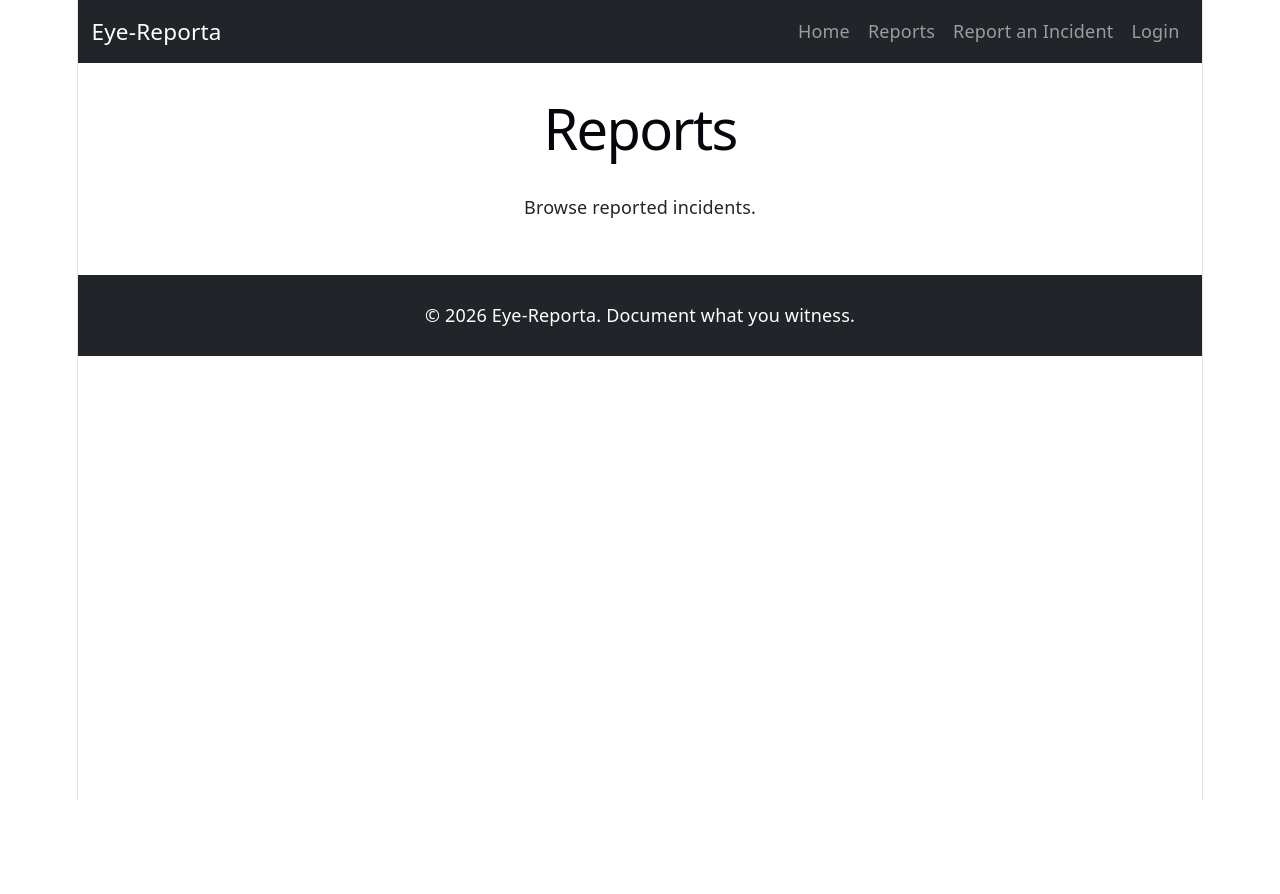
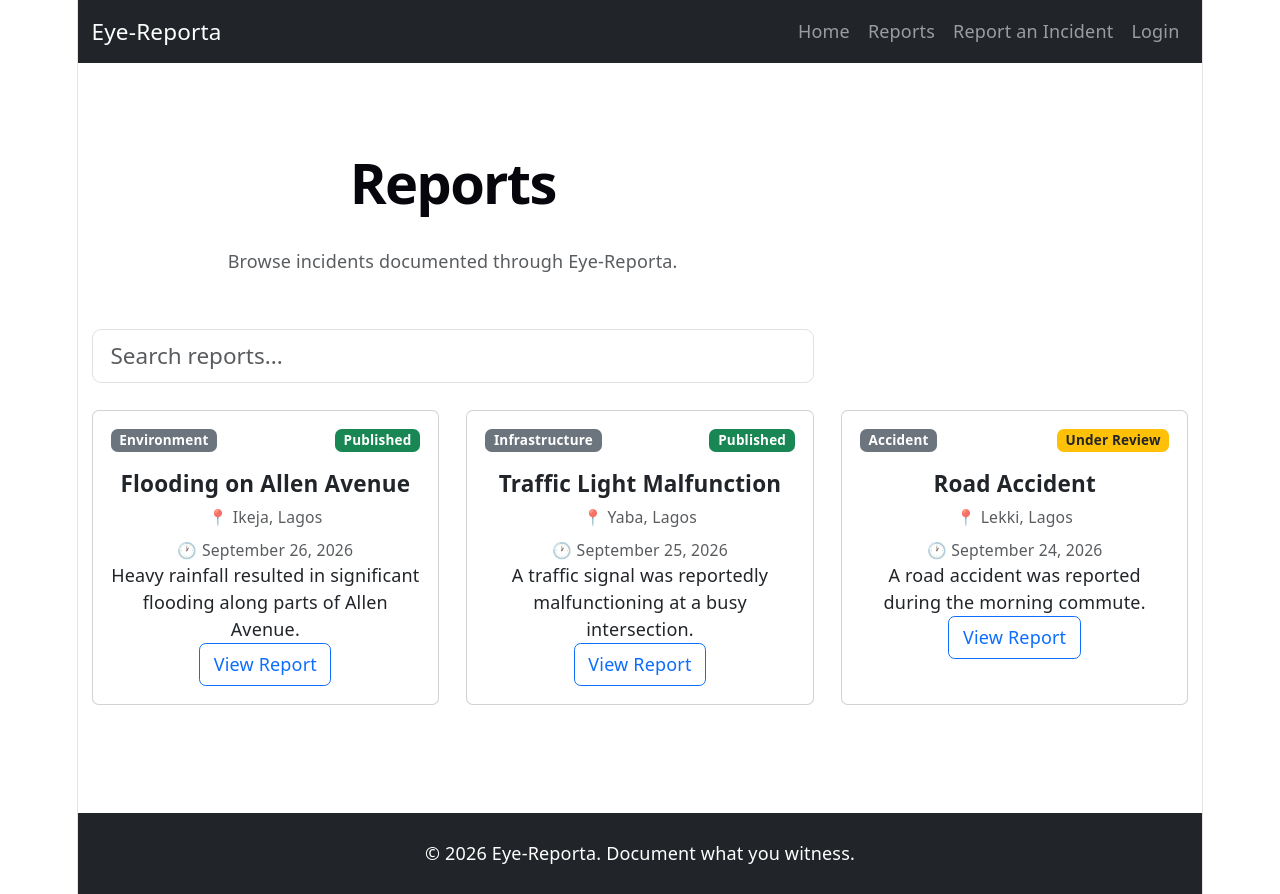
Before and after one commit to Perfected1/eye-reporta, a React (Vite) app: page /reports in a window 1280 px wide. Before the commit the page ends 800 px from the top, so only its background shows below. Built offline with nearby package versions, Linux system fonts and the light colour scheme.

Commit message:
Build reports listing page

```diff
--- a/src/pages/Reports.jsx
+++ b/src/pages/Reports.jsx
@@ -1,8 +1,123 @@
+const reports = [
+  {
+    id: 1,
+    title: "Flooding on Allen Avenue",
+    category: "Environment",
+    location: "Ikeja, Lagos",
+    date: "September 26, 2026",
+    status: "Published",
+    description:
+      "Heavy rainfall resulted in significant flooding along parts of Allen Avenue."
+  },
+  {
+    id: 2,
+    title: "Traffic Light Malfunction",
+    category: "Infrastructure",
+    location: "Yaba, Lagos",
+    date: "September 25, 2026",
+    status: "Published",
+    description:
+      "A traffic signal was reportedly malfunctioning at a busy intersection."
+  },
+  {
+    id: 3,
+    title: "Road Accident",
+    category: "Accident",
+    location: "Lekki, Lagos",
+    date: "September 24, 2026",
+    status: "Under Review",
+    description:
+      "A road accident was reported during the morning commute."
+  }
+]
+
 function Reports() {
   return (
-    <div>
-      <h1>Reports</h1>
-      <p>Browse reported incidents.</p>
+    <div className="container py-5">
+
+      {/* Page Header */}
+      <div className="row mb-5">
+        <div className="col-lg-8">
+          <h1 className="fw-bold">
+            Reports
+          </h1>
+
+          <p className="text-muted">
+            Browse incidents documented through Eye-Reporta.
+          </p>
+        </div>
+      </div>
+
+      {/* Search */}
+      <div className="row mb-4">
+        <div className="col-lg-8">
+          <input
+            type="text"
+            className="form-control form-control-lg"
+            placeholder="Search reports..."
+          />
+        </div>
+      </div>
+
+      {/* Reports */}
+      <div className="row g-4">
+
+        {reports.map((report) => (
+          <div className="col-md-6 col-lg-4" key={report.id}>
+
+            <div className="card h-100">
+
+              <div className="card-body">
+
+                <div className="d-flex justify-content-between align-items-start mb-3">
+
+                  <span className="badge bg-secondary">
+                    {report.category}
+                  </span>
+
+                  <span
+                    className={
+                      report.status === "Published"
+                        ? "badge bg-success"
+                        : "badge bg-warning text-dark"
+                    }
+                  >
+                    {report.status}
+                  </span>
+
+                </div>
+
+                <h5 className="card-title fw-bold">
+                  {report.title}
+                </h5>
+
+                <p className="text-muted small mb-2">
+                  📍 {report.location}
+                </p>
+
+                <p className="text-muted small">
+                  🕐 {report.date}
+                </p>
+
+                <p className="card-text">
+                  {report.description}
+                </p>
+
+                <a
+                  href={`/reports/${report.id}`}
+                  className="btn btn-outline-primary"
+                >
+                  View Report
+                </a>
+
+              </div>
+
+            </div>
+
+          </div>
+        ))}
+
+      </div>
     </div>
   )
 }
```
